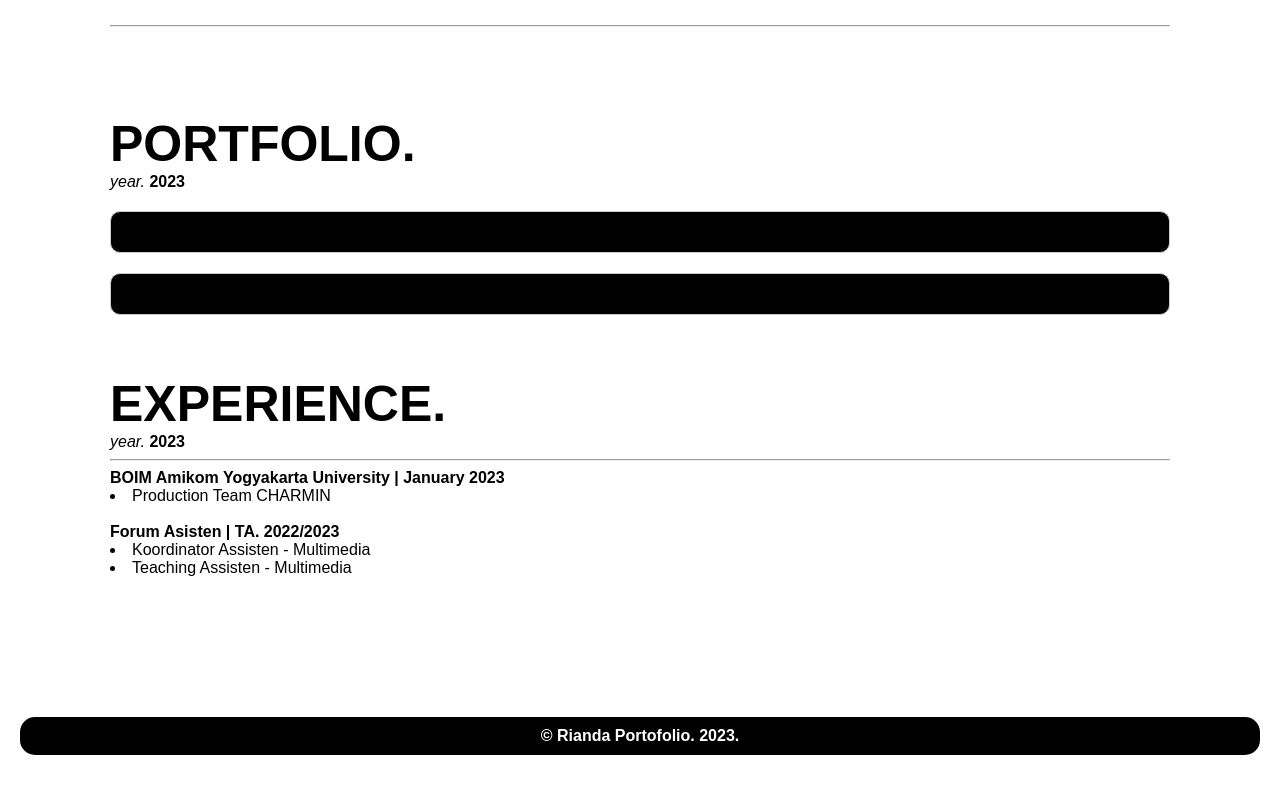
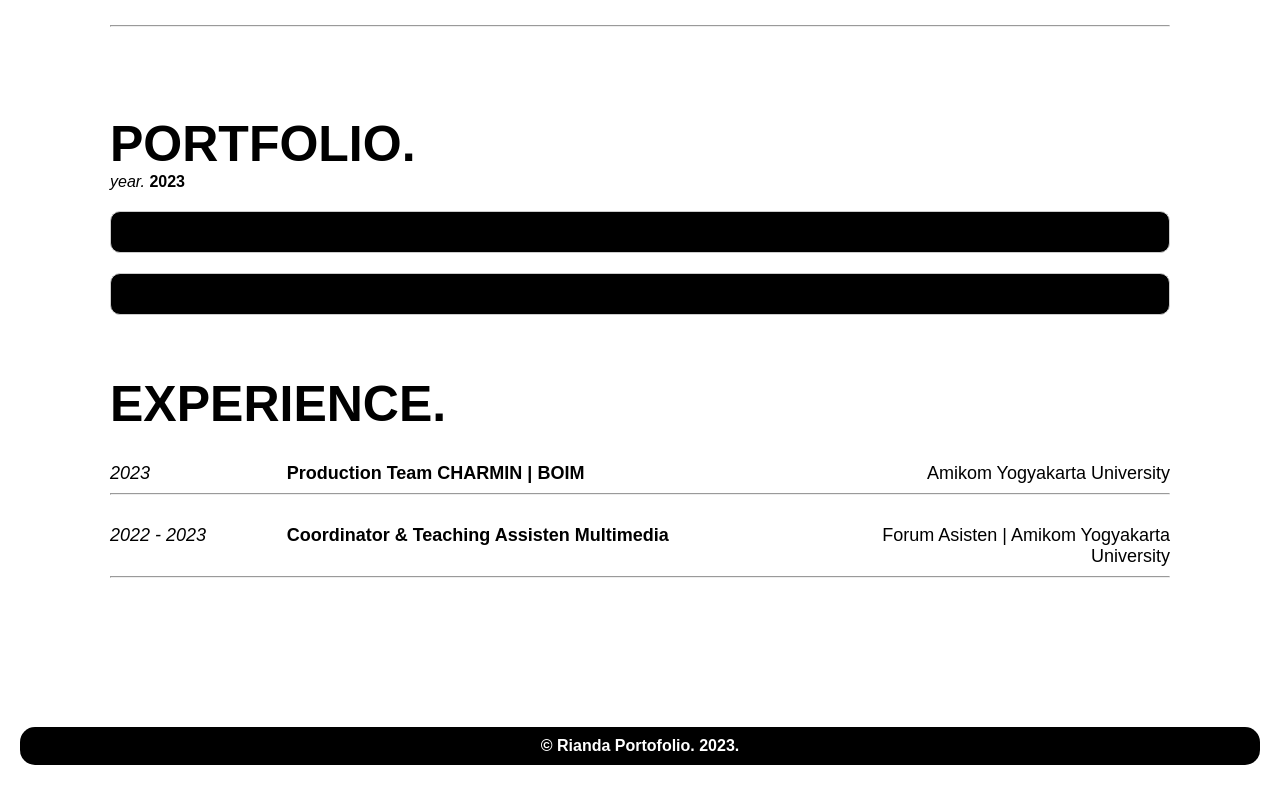
Before and after one commit to farhanriski/port-as-dev, a plain HTML site: page index.html in a window 1280 px wide. Shown: the part 769-1554 px from the top of the page. Drawn offline with Linux system fonts and the light colour scheme.

Commit message:
add table experience

```diff
--- a/index.html
+++ b/index.html
@@ -58,19 +58,22 @@
 
       <section id="exp">
         <h3>EXPERIENCE.</h3>
-        <p>
-          <span style="font-style: italic">year. </span>
-          <span style="font-weight: bold">2023</span>
-        </p>
+        <div class="experience">
+          <div class="year">2023</div>
+          <div class="name">Production Team CHARMIN | BOIM</div>
+          <div class="position">Amikom Yogyakarta University</div>
+        </div>
         <hr>
-        <h4>BOIM Amikom Yogyakarta University | January 2023</h4>
-        <li>Production Team CHARMIN </li>
+        <div class="experience">
+          <div class="year">2022 - 2023</div>
+          <div class="name">Coordinator & Teaching Assisten Multimedia</div>
+          <div class="position">Forum Asisten | Amikom Yogyakarta University</div>
+        </div>
+        <hr>
 
-        <br>
-        <h4>Forum Asisten | TA. 2022/2023</h4>
-        <li>Koordinator Assisten - Multimedia</li>
-        <li>Teaching Assisten - Multimedia</li>
       </section>
+
+
     </main>
 
     <footer>
--- a/style.css
+++ b/style.css
@@ -149,7 +149,29 @@ color: #000000;
   text-align: justify;
 }
 
+#exp {
+  font-size: 18px;
+}
 
+#exp .experience {
+  display: flex;
+  margin-top: 30px;
+}
+
+#exp .year {
+  flex: 1;
+  font-style: italic;
+}
+
+#exp .name {
+  flex: 3;
+  font-weight: bold;
+}
+
+#exp .position {
+  flex: 2;
+  text-align: right;
+}
 
 /* Style the footer with a background color and add spacing */
 footer {
```
